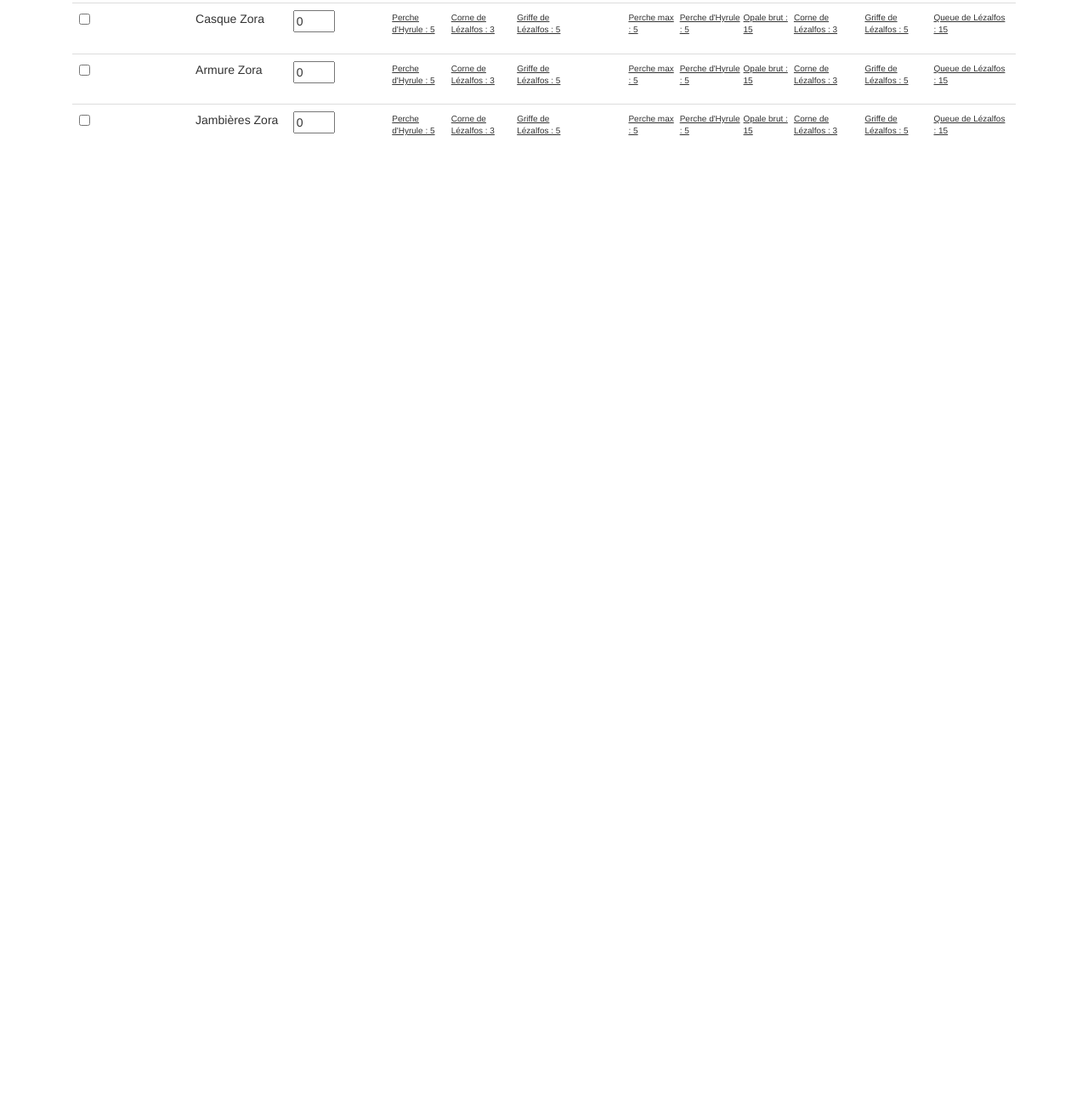
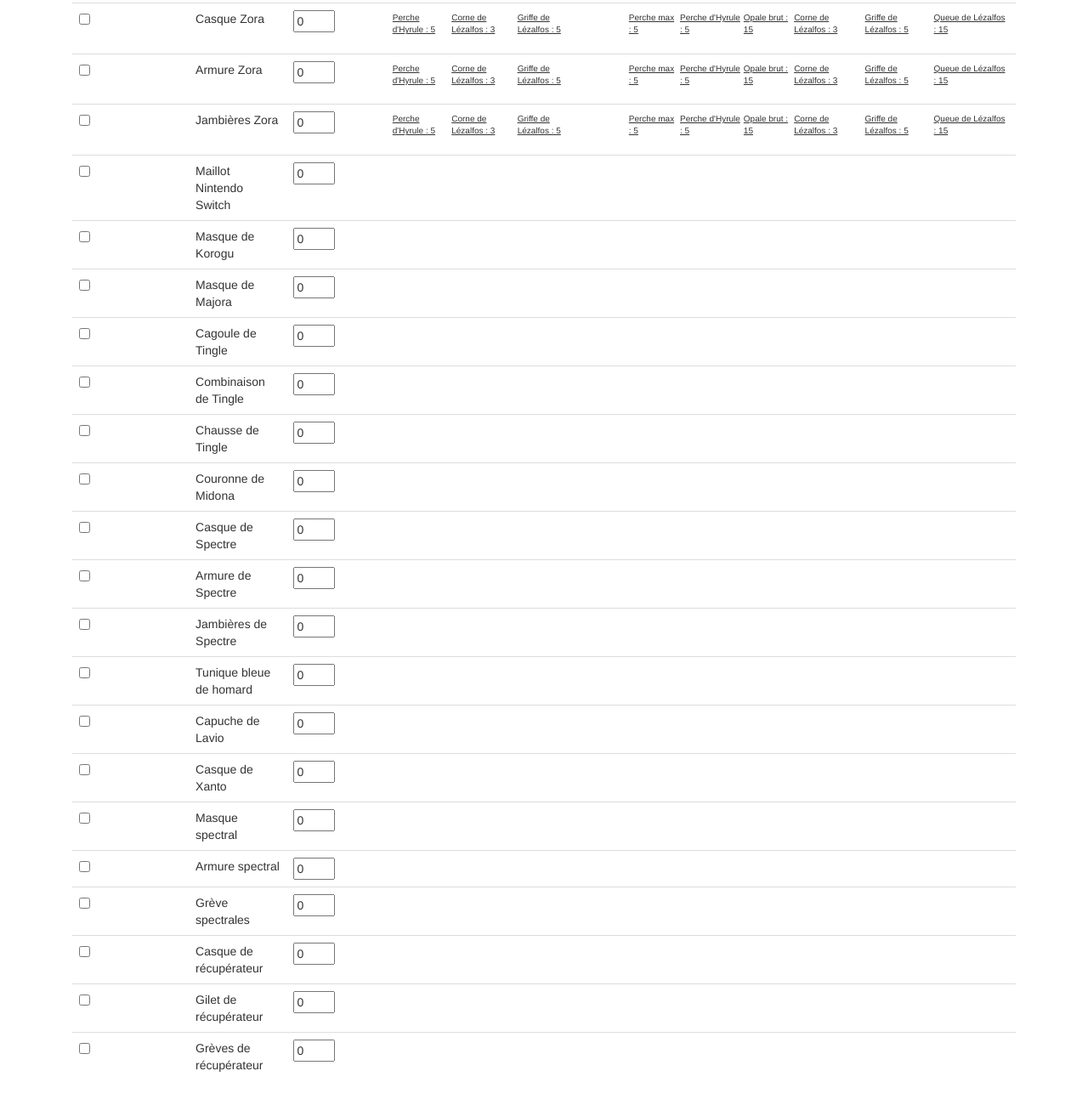
Before and after one commit to McRadane/mcradane.github.io, a website: page zelda.html in a window 1280 px wide. Shown: the part 4851-6151 px from the top of the page at 85% size. Before the commit the page ends 5093 px from the top, so only its background shows below. Drawn offline with Linux system fonts and the light colour scheme.

Commit message:
add some Zelda Extension armors + tweek in mobile

```diff
--- a/zelda.html
+++ b/zelda.html
@@ -99,8 +99,8 @@
 								<th><small>A améliorer</small></th>
 								<th>Nom</th>
 								<th>Niveau actuel</th>
-								<th>Niveau 2</th>
-								<th>Niveau 4</th>
+								<th class="hidden-xs">Niveau 2</th>
+								<th class="hidden-xs">Niveau 4</th>
 							</tr>
 							<tr v-for="armor in armors">
 								<td>
@@ -115,12 +115,12 @@
 								<td>
 									<input v-if="armor.current !== undefined" v-model.number="armor.current " type="number" min="0" max="4" />
 								</td>
-								<td>
+								<td class="hidden-xs">
 									<ul class="tag">
 										<li v-for="item in getSum(armor, 2)">{{ trans(item.name) }} : {{ item.quantity }}</li>
 									</ul>
 								</td>
-								<td>
+								<td class="hidden-xs">
 									<ul class="tag">
 										<li v-for="item in getSum(armor, 4)">{{ trans(item.name) }} : {{ item.quantity }}</li>
 									</ul>
--- a/zelda.js
+++ b/zelda.js
@@ -957,7 +957,142 @@
 			3: [{ name: "lizalfos tail", quantity: 5 }, { name: "hearty bass", quantity: 5 }],
 			4: [{ name: "lizalfos tail", quantity: 10 }, { name: "opal", quantity: 15 }],
 		}
-	}
+	},
+	{
+		id: 82,
+		name: "Maillot Nintendo Switch",
+		current: 0,
+		active: false,
+		owned: false
+	},
+	{
+		id: 83,
+		name: "Masque de Korogu",
+		current: 0,
+		active: false,
+		owned: false
+	},
+	{
+		id: 84,
+		name: "Masque de Majora",
+		current: 0,
+		active: false,
+		owned: false
+	},
+	{
+		id: 85,
+		name: "Cagoule de Tingle",
+		current: 0,
+		active: false,
+		owned: false
+	},
+	{
+		id: 86,
+		name: "Combinaison de Tingle",
+		current: 0,
+		active: false,
+		owned: false
+	},
+	{
+		id: 87,
+		name: "Chausse de Tingle",
+		current: 0,
+		active: false,
+		owned: false
+	},
+	{
+		id: 88,
+		name: "Couronne de Midona",
+		current: 0,
+		active: false,
+		owned: false
+	},
+	{
+		id: 89,
+		name: "Casque de Spectre",
+		current: 0,
+		active: false,
+		owned: false
+	},
+	{
+		id: 90,
+		name: "Armure de Spectre",
+		current: 0,
+		active: false,
+		owned: false
+	},
+	{
+		id: 91,
+		name: "Jambières de Spectre",
+		current: 0,
+		active: false,
+		owned: false
+	},
+	// casques des prodiges (4)
+	{
+		id: 96,
+		name: "Tunique bleue de homard",
+		current: 0,
+		active: false,
+		owned: false
+	},
+	{
+		id: 97,
+		name: "Capuche de Lavio",
+		current: 0,
+		active: false,
+		owned: false
+	},
+	{
+		id: 98,
+		name: "Casque de Xanto",
+		current: 0,
+		active: false,
+		owned: false
+	},
+	// uniforme de la garde (3)
+	{
+		id: 102,
+		name: "Masque spectral",
+		current: 0,
+		active: false,
+		owned: false
+	},
+	{
+		id: 103,
+		name: "Armure spectral",
+		current: 0,
+		active: false,
+		owned: false
+	},
+	{
+		id: 104,
+		name: "Grève spectrales",
+		current: 0,
+		active: false,
+		owned: false
+	},
+	{
+		id: 105,
+		name: "Casque de récupérateur",
+		current: 0,
+		active: false,
+		owned: false
+	},
+	{
+		id: 106,
+		name: "Gilet de récupérateur",
+		current: 0,
+		active: false,
+		owned: false
+	},
+	{
+		id: 107,
+		name: "Grèves de récupérateur",
+		current: 0,
+		active: false,
+		owned: false
+	},
 ];
 
 const materials = {
```
